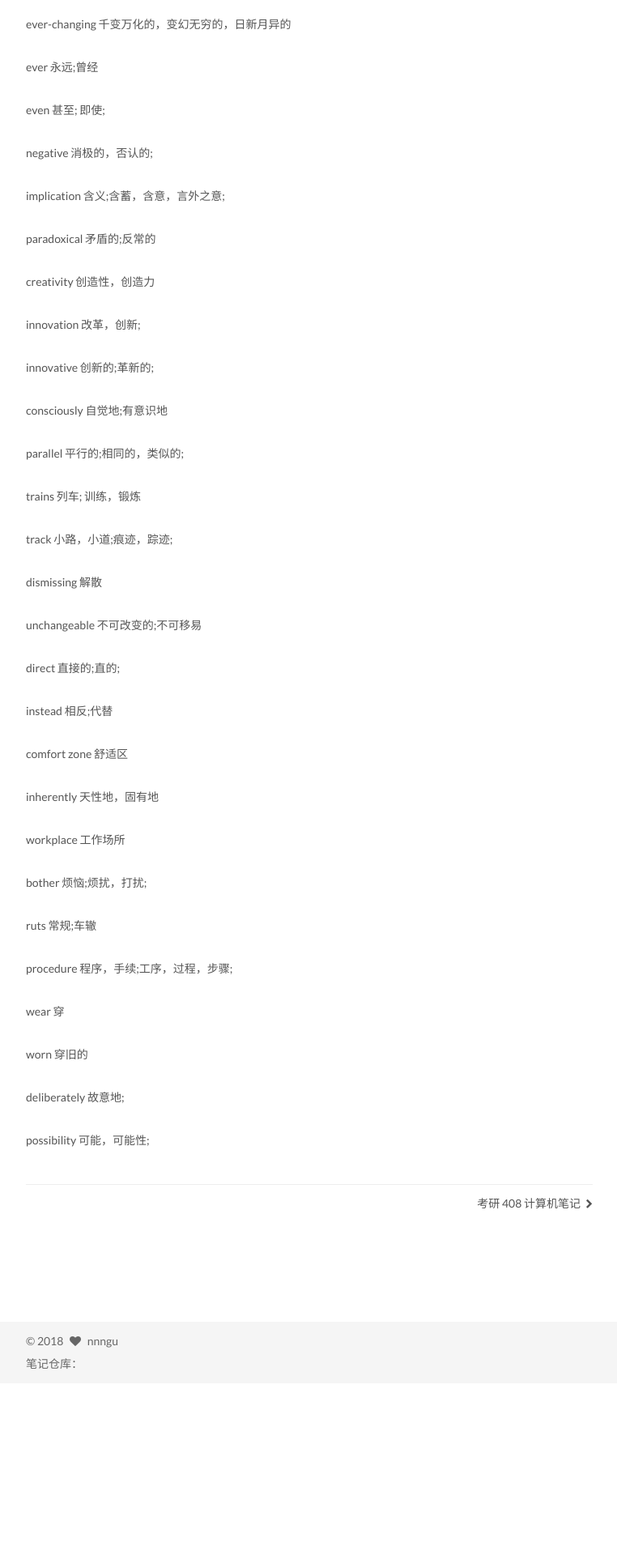
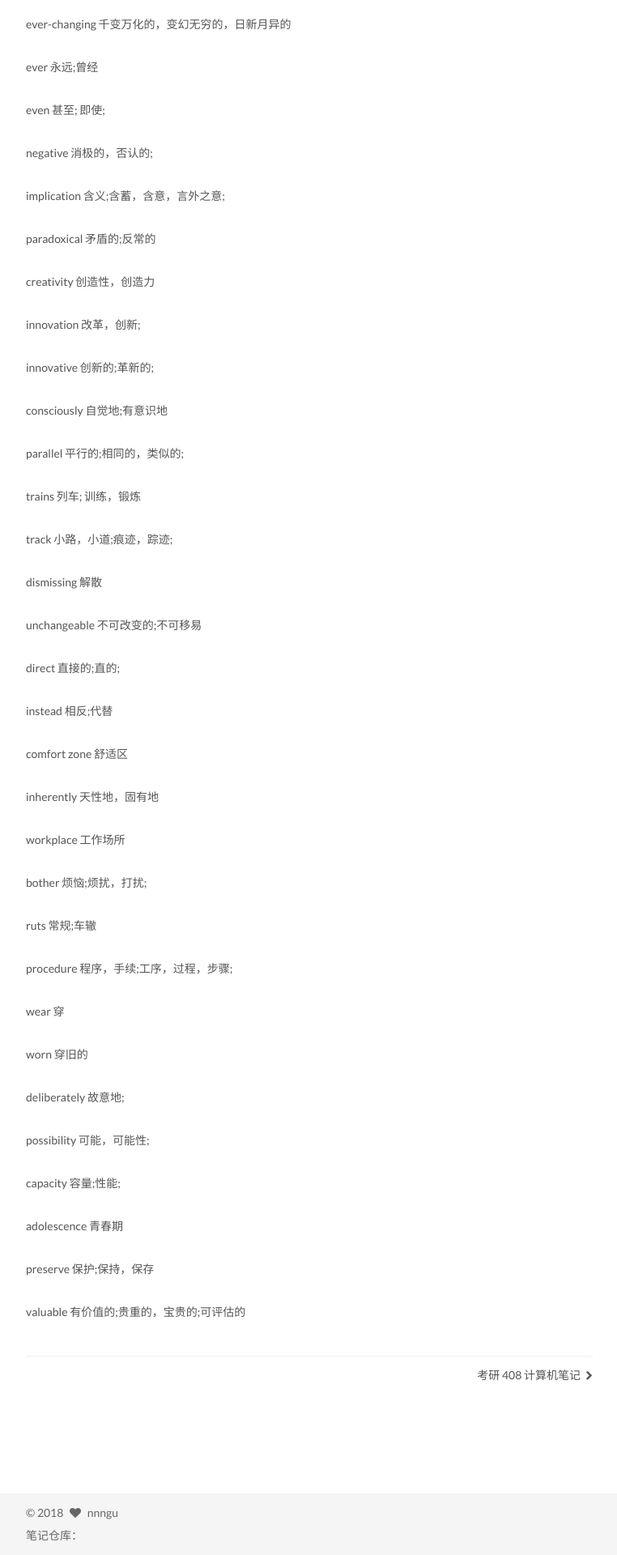
Before and after one commit to nnngu/LearningNotes, a Jekyll site: the page built from _posts/2018-06-18-考研 201 英语笔记.md, in a window 1280 px wide. Shown: the part 3776-5696 px from the top of the page at 81% size, without its empty margins (258-1020 px from the left). Built offline with Jekyll 4.4.1, drawn with Linux system fonts in a browser that asks for light colours; before the commit the page ends 5484 px from its top, so only the background shows below that; grey boxes are pictures that could not be loaded.

Commit message:
修改文件: _posts/2018-06-18-考研 201 英语笔记.md

```diff
--- a/_posts/2018-06-18-考研 201 英语笔记.md
+++ b/_posts/2018-06-18-考研 201 英语笔记.md
@@ -188,3 +188,11 @@ worn  穿旧的
 deliberately  故意地;
 
 possibility  可能，可能性;
+
+capacity  容量;性能;
+
+adolescence  青春期
+
+preserve  保护;保持，保存
+
+valuable  有价值的;贵重的，宝贵的;可评估的
```
